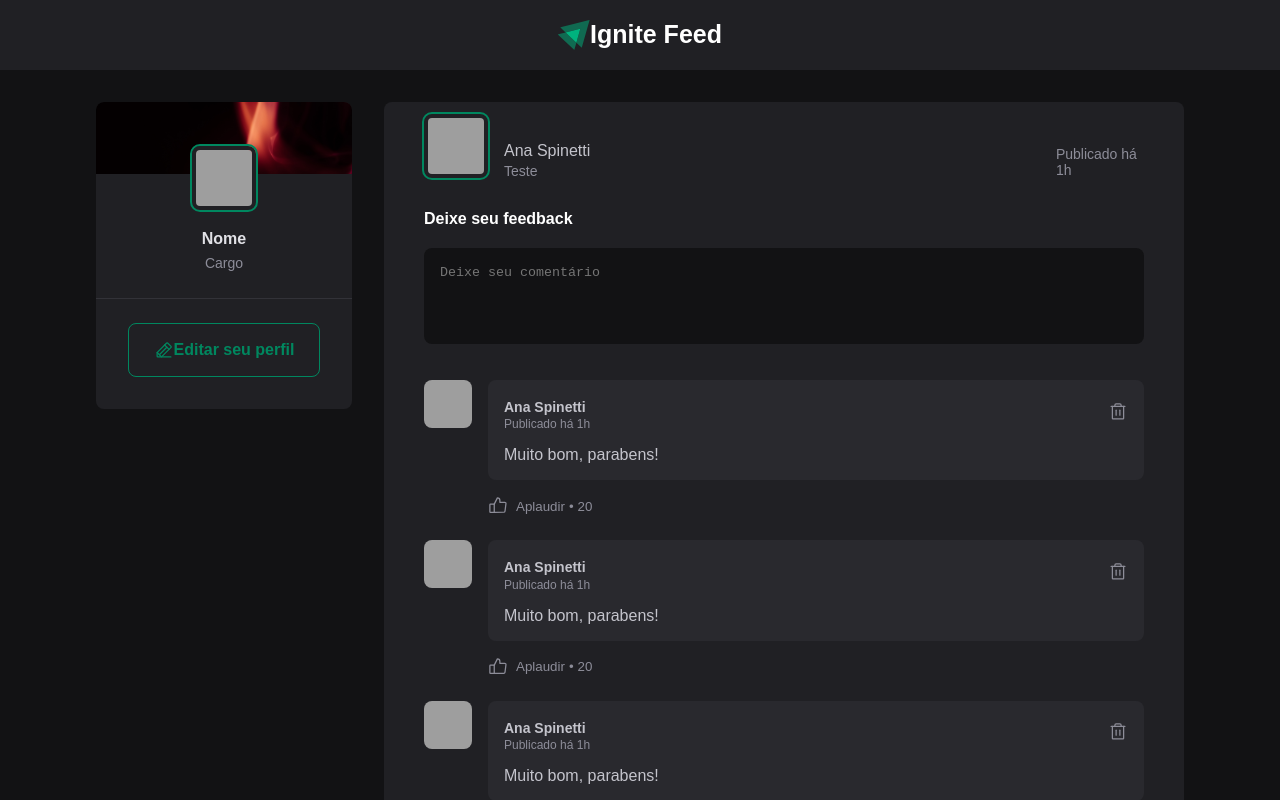
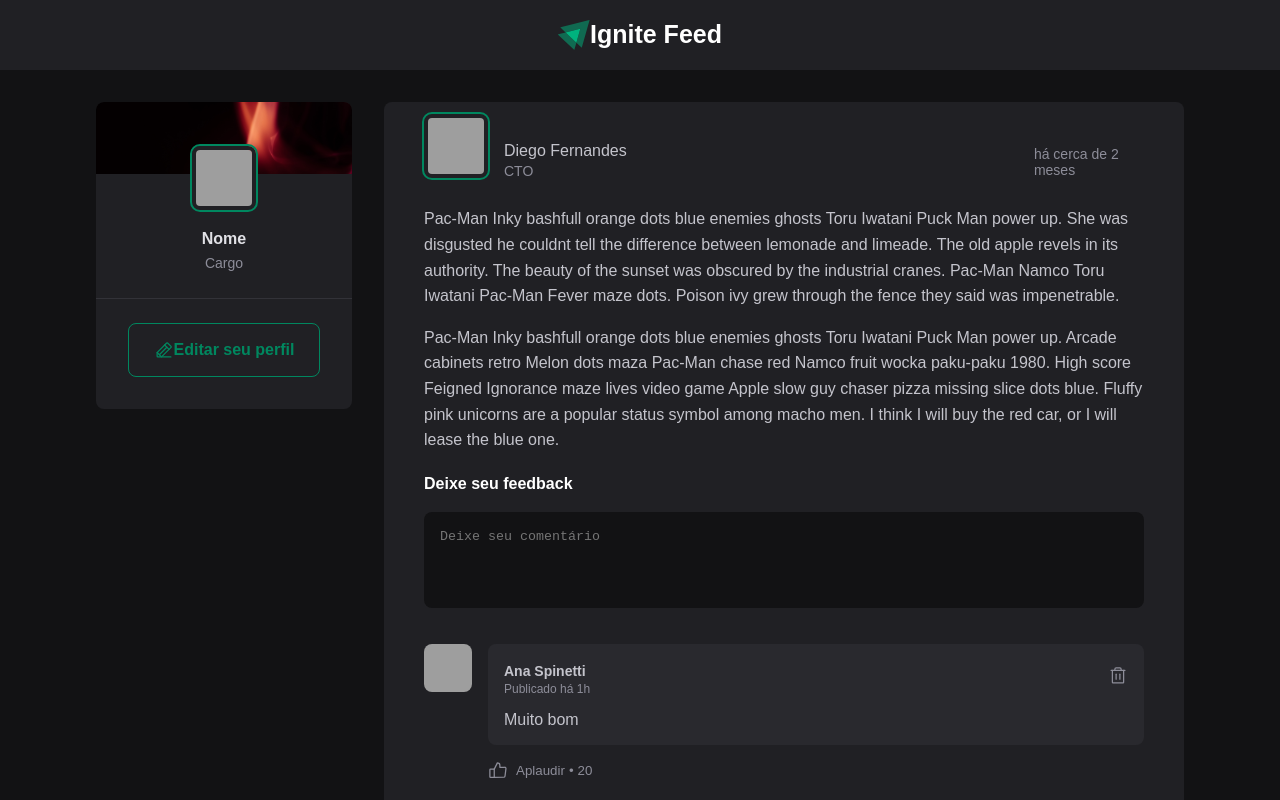
Before and after one commit to AnaSpinetti/rocketseat-ignite-feed, a React (Vite) app: page / in a window 1280 px wide. Shown: the top 800 px of the page. Built offline with nearby package versions, Linux system fonts and the light colour scheme; grey boxes are pictures that could not be loaded.

Commit message:
Atualização componente post

```diff
--- a/package.json
+++ b/package.json
@@ -8,6 +8,7 @@
     "preview": "vite preview"
   },
   "dependencies": {
+    "date-fns": "^2.28.0",
     "phosphor-react": "^1.4.1",
     "react": "^18.0.0",
     "react-dom": "^18.0.0"
--- a/src/App.jsx
+++ b/src/App.jsx
@@ -49,8 +49,6 @@ function App() {
     },
   ];
 
-
-
   return (
     <>
       <Header />
--- a/src/components/comment/Comment.jsx
+++ b/src/components/comment/Comment.jsx
@@ -2,7 +2,7 @@ import { Trash } from 'phosphor-react';
 import { ThumbsUp } from 'phosphor-react';
 import styles from './comment.module.css';
 
-export function Comment(){
+export function Comment(props){
     return (
         <div className={styles.comment}>
             <img src="https://github.com/anaspinetti.png" />
@@ -20,7 +20,7 @@ export function Comment(){
                         </button>
                     </header>
 
-                    <p>Muito bom, parabens!</p>
+                    <p>{props.content}</p>
                 </div>
 
                 <footer>
--- a/src/components/post/Post.jsx
+++ b/src/components/post/Post.jsx
@@ -1,38 +1,66 @@
 import { Avatar } from '../avatar/Avatar'
 import { Comment } from '../comment/comment'
+import {format, formatDistanceToNow } from 'date-fns'
+import ptBr from 'date-fns/locale/pt-BR'
 import styles from './post.module.css'
+import { useState } from 'react'
 
 export function Post(props) {
+    const [comments, setComments] = useState(['Muito bom'])
+
+    const publishedDateFormatted = format(props.publishedAt, "d 'de' LLLL 'às' HH:mm'h'", {locale: ptBr});
+    const publishedDateRelativeToNow = formatDistanceToNow(props.publishedAt,{
+        locale: ptBr,
+        addSuffix: true
+    })
+
+    function handleCreateNewComment(){
+        event.preventDefault()
+        // const newCommentText = ''
+        console.log(event.target.comment)
+
+        //setComments([...comments, newCommentText])
+    }
+
     return (
         <>
             <article className={styles.post}>
                 <header>
                     <div className={styles.author}>
-                        <Avatar src="https://github.com/anaspinetti.png" />
+                        <Avatar src={props.author.avatarUrl} />
                         <div className={styles.authorInfo}>
-                            <string>Ana Spinetti</string>
-                            <span>Teste</span>
+                            <string>{props.author.name}</string>
+                            <span>{props.author.role}</span>
                         </div>
 
                     </div>
-                        <time dateTime="2022-05-11 08:13:00">Publicado há 1h</time>
+                        <time tittle={publishedDateFormatted} dateTime={props.publishedAt.toISOString()}>
+                        {publishedDateRelativeToNow}
+                        </time>
                 </header>
 
                 <div className={styles.content}>
-
+                    {props.content.map(e => {
+                        if(e.type === 'paragraph'){
+                            return <p>{e.content}</p>
+                        }else if(e.type === 'link'){
+                            return <p><a href="#">{e.content}</a></p>
+                        }
+                    })}
                 </div>
-
-                <form className={styles.commentForm}>
+                    <br/>
+                <form onSubmit={handleCreateNewComment} className={styles.commentForm}>
                     <strong>Deixe seu feedback</strong>
                     <textarea
+                        nome='comment'
                         placeholder='Deixe seu comentário'
                     />
                     <button type='submit'>Publicar</button>
                 </form>
             <div className={styles.commentList}>
-                <Comment />
-                <Comment />
-                <Comment />
+                {comments.map(comentario => {
+                    return <Comment content={comentario} />
+                })}
             </div>
             </article>
         </>
```
Also changed, not shown: 2 other files (tests, documents, lock files or other folders).
